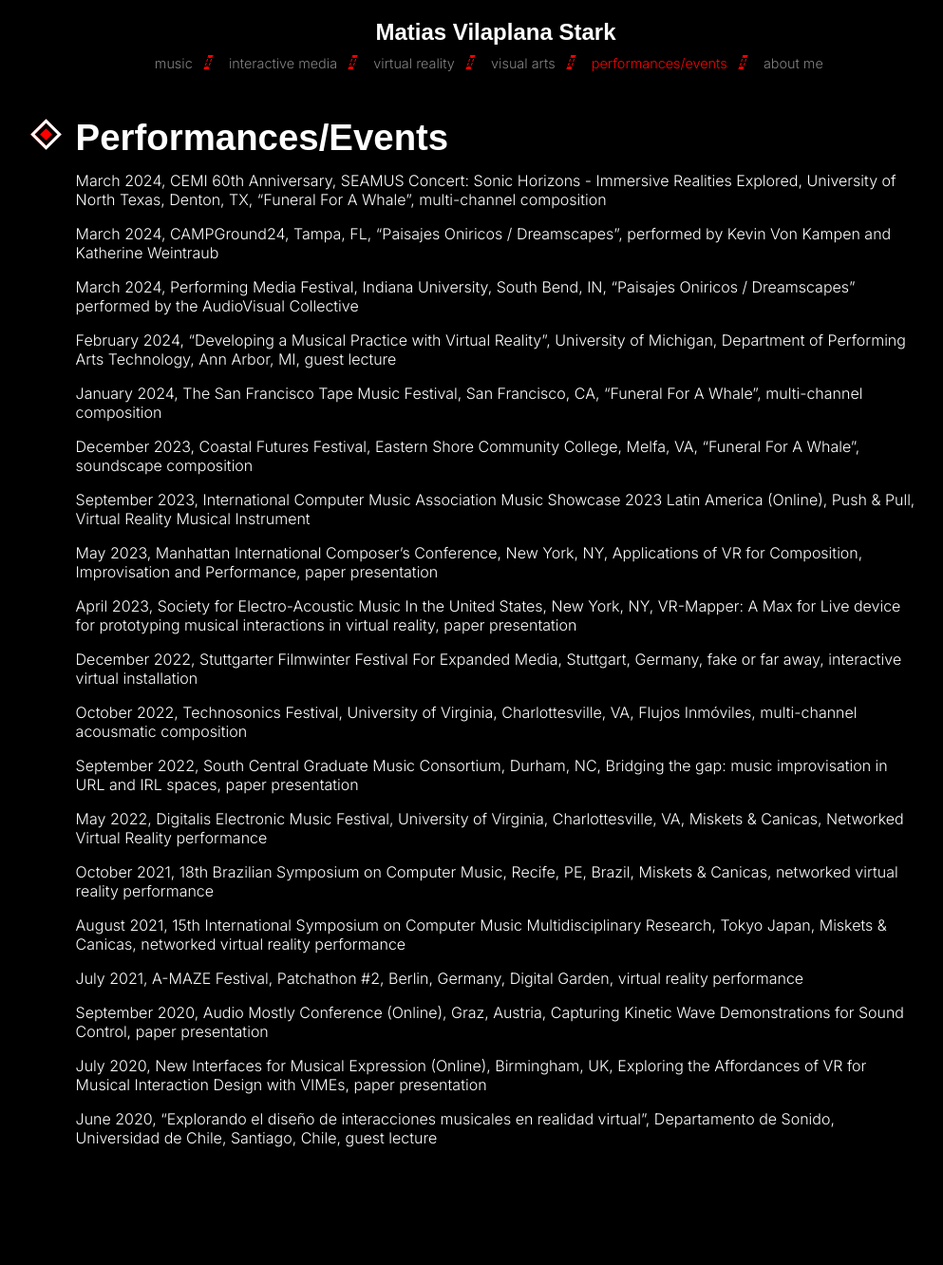
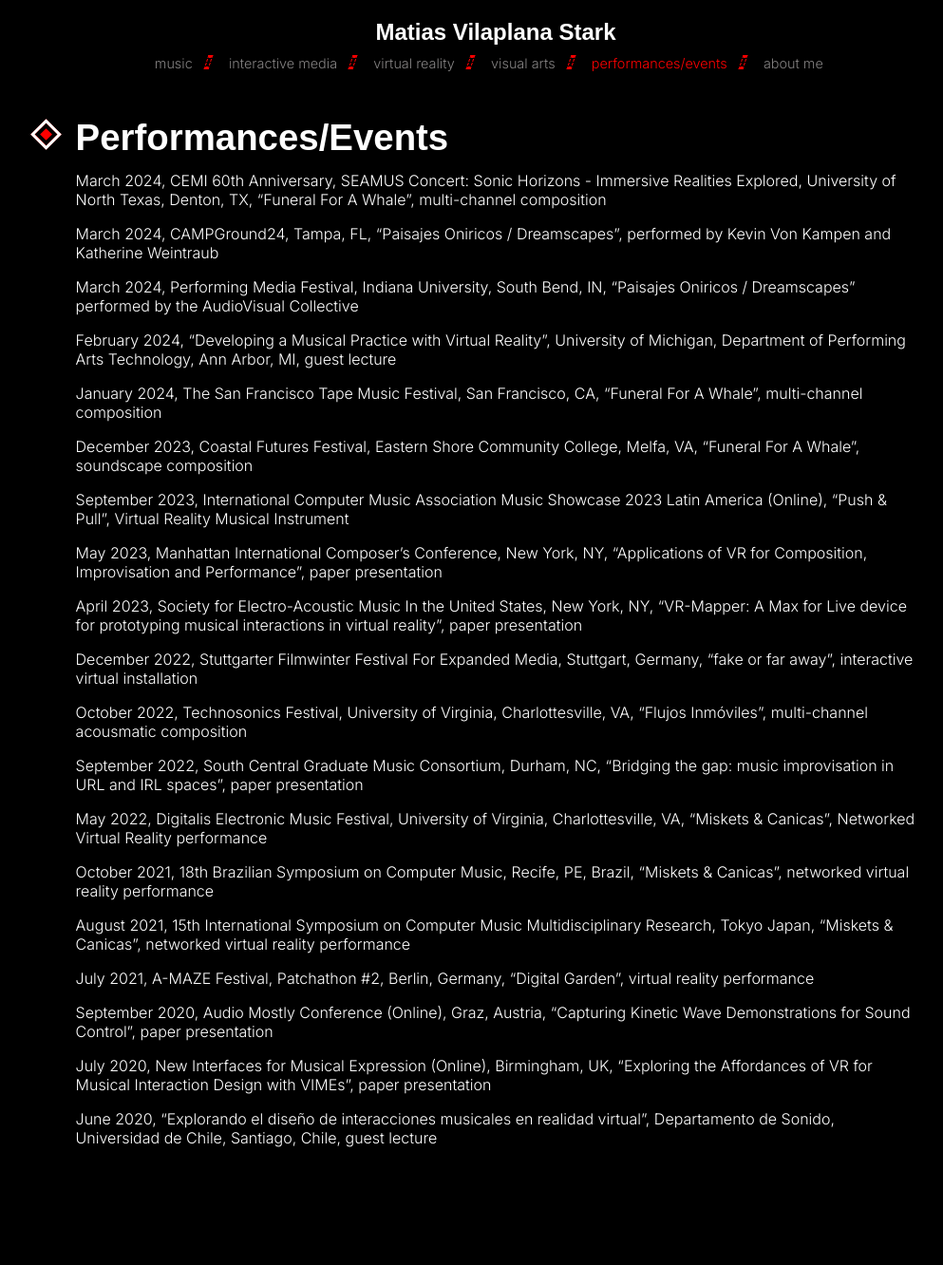
Before and after one commit to matvilap/matvilap.github.io, a Jekyll site: the page built from sounddesign.md, in a window 1280 px wide. Shown: the whole page at 95% size, without its empty margins (118-1111 px from the left). Built offline with Jekyll 4.4.1, drawn with Linux system fonts in a browser that asks for light colours; some web fonts are replaced.

Commit message:
modified events

```diff
--- a/sounddesign.md
+++ b/sounddesign.md
@@ -15,28 +15,28 @@ January 2024, The San Francisco Tape Music Festival, San Francisco, CA, "Funeral
 
 December 2023, Coastal Futures Festival, Eastern Shore Community College, Melfa, VA, "Funeral For A Whale", soundscape composition
 
-September 2023, International Computer Music Association Music Showcase 2023 Latin America (Online), Push & Pull, Virtual Reality Musical Instrument
+September 2023, International Computer Music Association Music Showcase 2023 Latin America (Online), "Push & Pull", Virtual Reality Musical Instrument
 
-May 2023, Manhattan International Composer’s Conference, New York, NY, Applications of VR for Composition, Improvisation and Performance, paper presentation
+May 2023, Manhattan International Composer’s Conference, New York, NY, "Applications of VR for Composition, Improvisation and Performance", paper presentation
 
-April 2023, Society for Electro-Acoustic Music In the United States, New York, NY, VR-Mapper: A Max for Live device for prototyping musical interactions in virtual reality, paper presentation
+April 2023, Society for Electro-Acoustic Music In the United States, New York, NY, "VR-Mapper: A Max for Live device for prototyping musical interactions in virtual reality", paper presentation
 
-December 2022, Stuttgarter Filmwinter Festival For Expanded Media, Stuttgart, Germany, fake or far away, interactive virtual installation
+December 2022, Stuttgarter Filmwinter Festival For Expanded Media, Stuttgart, Germany, "fake or far away", interactive virtual installation
 
-October 2022, Technosonics Festival, University of Virginia, Charlottesville, VA, Flujos Inmóviles, multi-channel acousmatic composition
+October 2022, Technosonics Festival, University of Virginia, Charlottesville, VA, "Flujos Inmóviles", multi-channel acousmatic composition
 
-September 2022, South Central Graduate Music Consortium, Durham, NC, Bridging the gap: music improvisation in URL and IRL spaces, paper presentation
+September 2022, South Central Graduate Music Consortium, Durham, NC, "Bridging the gap: music improvisation in URL and IRL spaces", paper presentation
 
-May 2022, Digitalis Electronic Music Festival, University of Virginia, Charlottesville, VA, Miskets & Canicas, Networked Virtual Reality performance
+May 2022, Digitalis Electronic Music Festival, University of Virginia, Charlottesville, VA, "Miskets & Canicas", Networked Virtual Reality performance
 
-October 2021, 18th Brazilian Symposium on Computer Music, Recife, PE, Brazil, Miskets & Canicas, networked virtual reality performance
+October 2021, 18th Brazilian Symposium on Computer Music, Recife, PE, Brazil, "Miskets & Canicas", networked virtual reality performance
 
-August 2021, 15th International Symposium on Computer Music Multidisciplinary Research, Tokyo Japan, Miskets & Canicas, networked virtual reality performance
+August 2021, 15th International Symposium on Computer Music Multidisciplinary Research, Tokyo Japan, "Miskets & Canicas", networked virtual reality performance
 
-July 2021, A-MAZE Festival, Patchathon #2, Berlin, Germany, Digital Garden, virtual reality performance
+July 2021, A-MAZE Festival, Patchathon #2, Berlin, Germany, "Digital Garden", virtual reality performance
 
-September 2020, Audio Mostly Conference (Online), Graz, Austria, Capturing Kinetic Wave Demonstrations for Sound Control, paper presentation
+September 2020, Audio Mostly Conference (Online), Graz, Austria, "Capturing Kinetic Wave Demonstrations for Sound Control", paper presentation
 
-July 2020, New Interfaces for Musical Expression (Online), Birmingham, UK, Exploring the Affordances of VR for Musical Interaction Design with VIMEs, paper presentation
+July 2020, New Interfaces for Musical Expression (Online), Birmingham, UK, "Exploring the Affordances of VR for Musical Interaction Design with VIMEs", paper presentation
 
 June 2020, “Explorando el diseño de interacciones musicales en realidad virtual”, Departamento de Sonido, Universidad de Chile, Santiago, Chile, guest lecture
```
